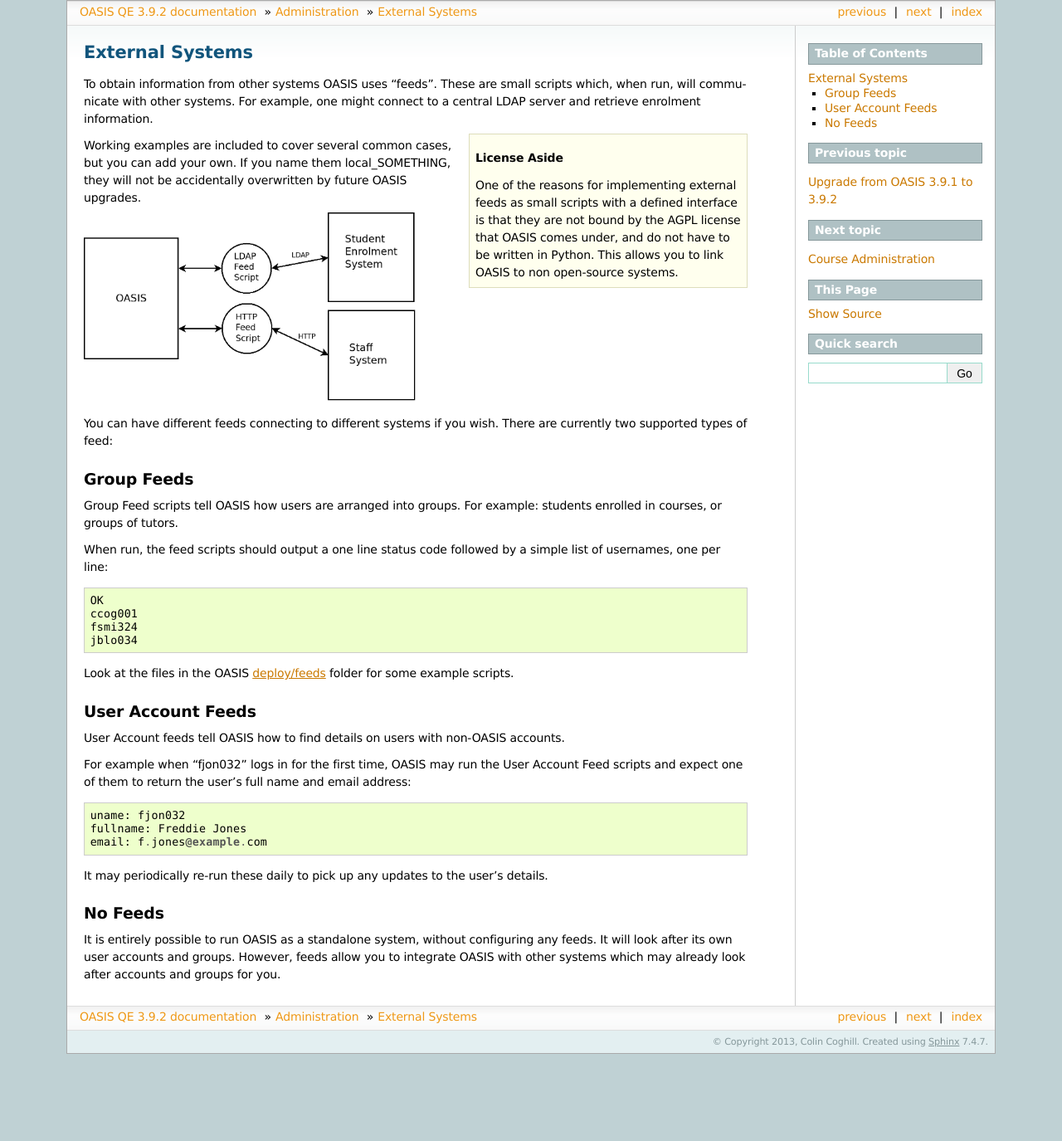
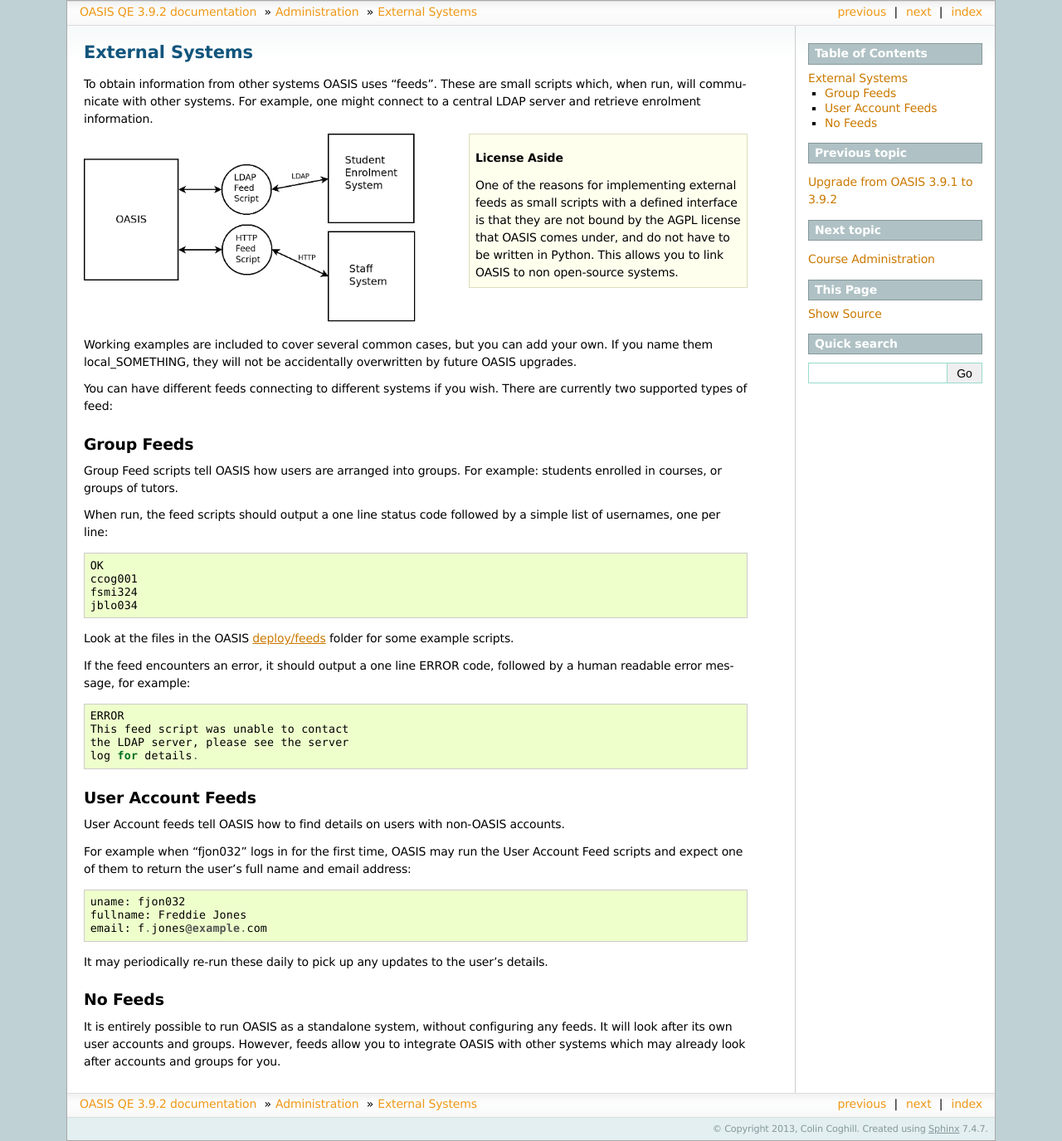
Before and after one commit to colincoghill/oasisqe, a Sphinx documentation site: the page built from source/admin_feeds.rst, in a window 1280 px wide. Shown: the whole page at 83% size. Built offline with Sphinx 7.4.7, drawn with Linux system fonts in a browser that asks for light colours; pages that are not in the unit, such as notebooks, are missing from menus; before the commit the page ends 1270 px from its top, so only the background shows below that.

Commit message:
Example of how a feed script should report errors

```diff
--- a/source/admin_feeds.rst
+++ b/source/admin_feeds.rst
@@ -16,13 +16,13 @@ information.
   that OASIS comes under, and do not have to be written in Python.
   This allows you to link OASIS to non open-source systems.
 
+.. image:: admin_feeds_example.png
+  :width: 400px
+
+
 Working examples are included to cover several common cases,
 but you can add your own. If you name them local_SOMETHING,
 they will not be accidentally overwritten by future OASIS upgrades.
-
-
-.. image:: admin_feeds_example.png
-  :width: 400px
 
 You can have different feeds connecting to different systems if you wish.
 There are currently two supported types of feed:
@@ -41,6 +41,14 @@ When run, the feed scripts should output a one line status code followed by a si
   jblo034
 
 Look at the files in the OASIS `deploy/feeds <https://github.com/colincoghill/oasisqe/tree/master/deploy/feeds>`_ folder for some example scripts.
+
+If the feed encounters an error, it should output a one line ERROR code, followed
+by a human readable error message, for example::
+
+  ERROR
+  This feed script was unable to contact
+  the LDAP server, please see the server
+  log for details.
 
 
 User Account Feeds
```
